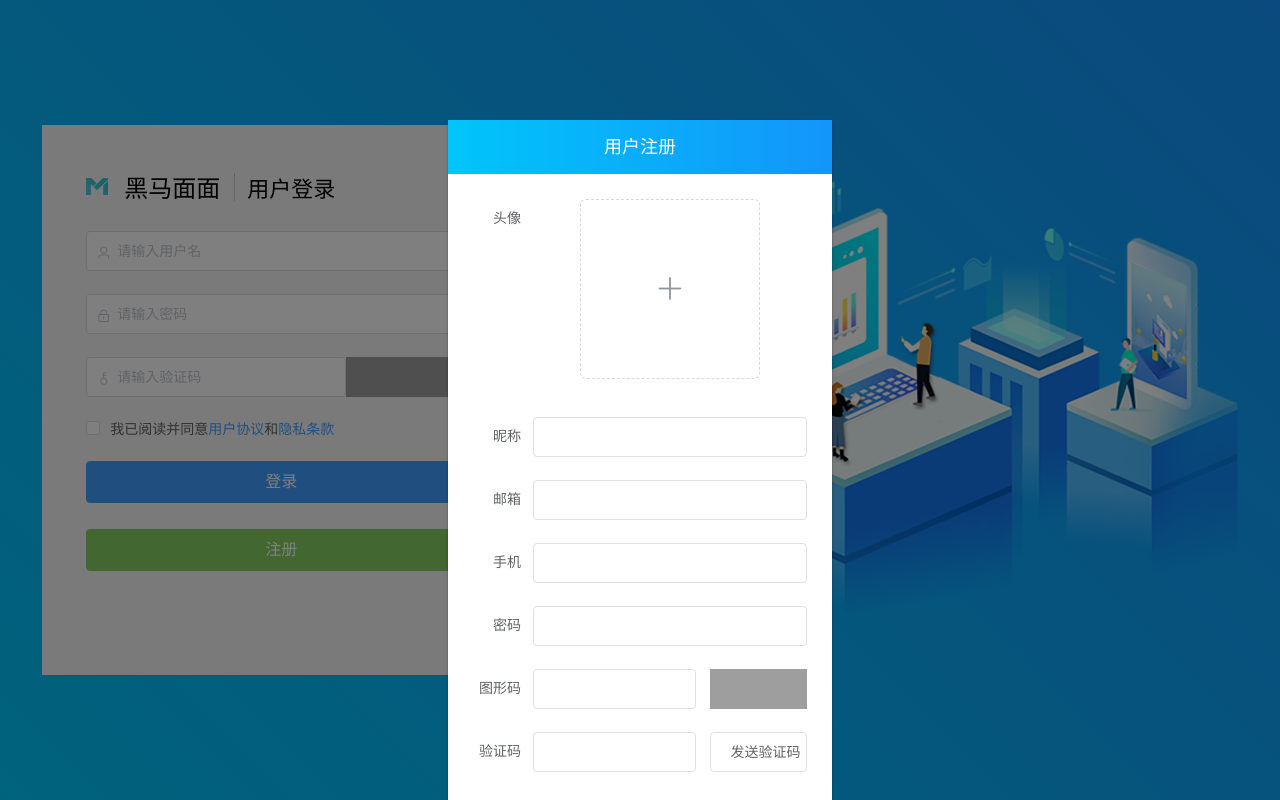
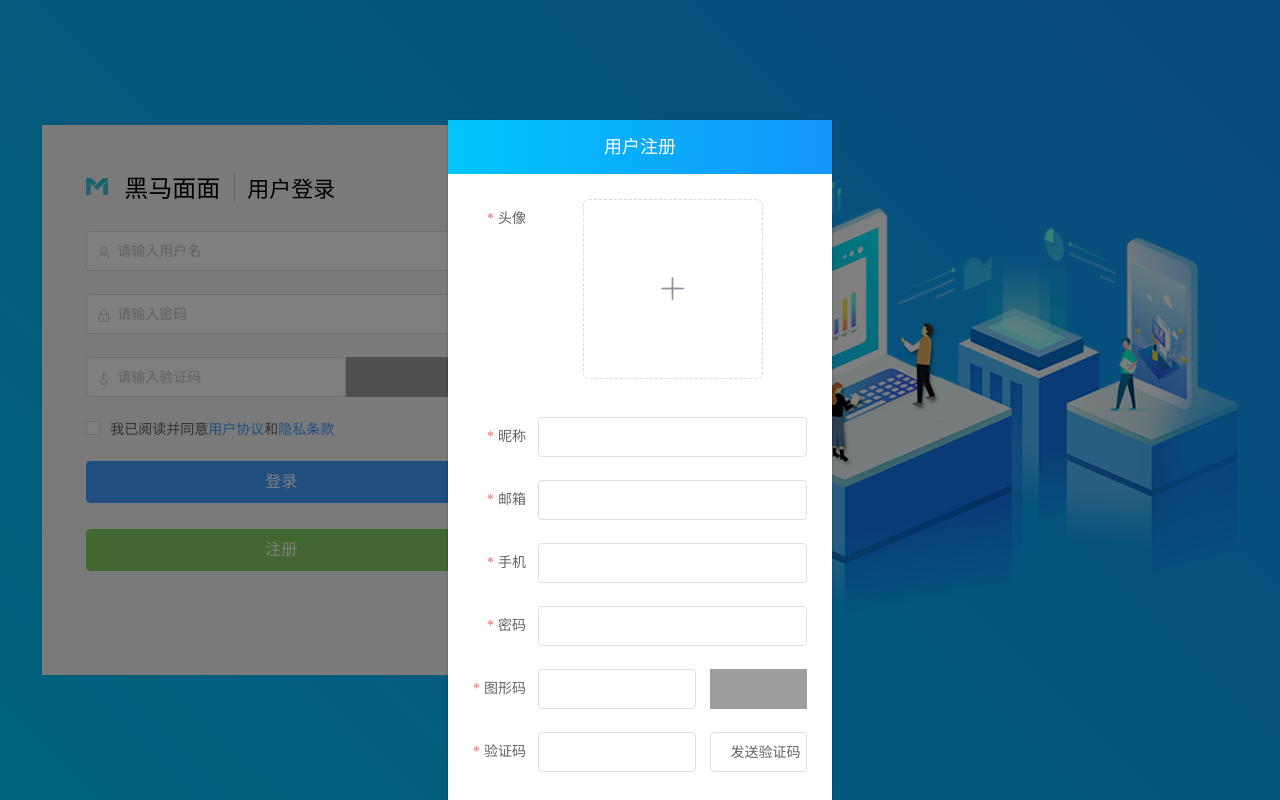
Before and after one commit to zzy101/heimamm, a Vue app: page /#/login in a window 1280 px wide. Both pictures are taken after a click on the button "注册". Built offline with nearby package versions, Linux system fonts and the light colour scheme.

Commit message:
注册界面 - 表单规则功能

```diff
--- a/src/views/login/login.vue
+++ b/src/views/login/login.vue
@@ -59,9 +59,9 @@
         center
         width="30%"
       >
-        <el-form :model="form">
+        <el-form :model="regForm" :rules="registerRules" ref="registerForm">
           <!-- 头像 -->
-          <el-form-item label="头像" :label-width="formLabelWidth">
+          <el-form-item  label="头像" :label-width="formLabelWidth" prop="icon">
             <el-upload
               class="avatar-uploader"
               action="http://127.0.0.1/heimamm/public/uploads"
@@ -74,26 +74,26 @@
             </el-upload>
           </el-form-item>
           <!-- 昵称 -->
-          <el-form-item label="昵称" :label-width="formLabelWidth">
-            <el-input v-model="form.name" autocomplete="off"></el-input>
+          <el-form-item label="昵称" :label-width="formLabelWidth" prop="name">
+            <el-input v-model="regForm.name" autocomplete="off"></el-input>
           </el-form-item>
           <!-- 邮箱 -->
-          <el-form-item label="邮箱" :label-width="formLabelWidth">
-            <el-input v-model="form.email" autocomplete="off"></el-input>
+          <el-form-item label="邮箱" :label-width="formLabelWidth" prop="email">
+            <el-input v-model="regForm.email" autocomplete="off"></el-input>
           </el-form-item>
           <!-- 手机 -->
-          <el-form-item label="手机" :label-width="formLabelWidth">
-            <el-input v-model="form.name" autocomplete="off"></el-input>
+          <el-form-item label="手机" :label-width="formLabelWidth" prop="phone">
+            <el-input v-model="regForm.phone" autocomplete="off"></el-input>
           </el-form-item>
           <!-- 密码 -->
-          <el-form-item label="密码" :label-width="formLabelWidth">
-            <el-input v-model="form.name" autocomplete="off"></el-input>
+          <el-form-item label="密码" :label-width="formLabelWidth" prop="password">
+            <el-input show-password v-model="regForm.password" autocomplete="off"></el-input>
           </el-form-item>
           <!-- 图形码 -->
           <el-row>
             <el-col :span="16">
-              <el-form-item label="图形码" :label-width="formLabelWidth">
-                <el-input v-model="form.name" autocomplete="off"></el-input>
+              <el-form-item label="图形码" :label-width="formLabelWidth" prop="handover">
+                <el-input v-model="regForm.handover" autocomplete="off"></el-input>
               </el-form-item>
             </el-col>
             <el-col :offset="1" :span="7">
@@ -103,12 +103,12 @@
           <!-- 验证码 -->
           <el-row>
             <el-col :span="16">
-              <el-form-item label="验证码" :label-width="formLabelWidth">
-                <el-input v-model="form.name" autocomplete="off"></el-input>
+              <el-form-item label="验证码" :label-width="formLabelWidth" prop="captcha">
+                <el-input v-model="regForm.captcha" autocomplete="off"></el-input>
               </el-form-item>
             </el-col>
             <el-col :offset="1" :span="7">
-              <el-button class="registerCpatcha">发送验证码</el-button>
+              <el-button @click="getRegCpatcha" class="registerCpatcha">发送验证码</el-button>
             </el-col>
           </el-row>
         </el-form>
@@ -145,18 +145,39 @@ export default {
         }
       }
     };
+    // 邮箱判断
+    let checkedEmail = (rule, value, callback) => {
+      if (value == "") {
+        return callback(new Error("邮箱不能为空"));
+      } else {
+        const reg = /\w+([-+.]\w+)*@\w+([-.]\w+)*\.\w+([-.]\w+)*/;
+        if (reg.test(value) == false) {
+          callback(new Error("邮箱格式错误"));
+        } else {
+          callback();
+        }
+      }
+    };
     return {
-      // 表单数据
+      // 登录表单数据
       form: {
         phone: "", //手机号
         password: "", //密码
         captcha: "", //验证码
-        checked: false, //复选框
-        name: ""
+        checked: false //复选框
+      },
+      // 注册表单数据
+      regForm: {
+        name: "", //昵称
+        email: "", //邮箱
+        phone: "", //手机号
+        password: "", //密码
+        handover: "", //图形码
+        captcha: "" //验证码
       },
       dialogFormVisible: false, //是否打开弹出框
-      formLabelWidth: "60px",
-      // 表单规则
+      formLabelWidth: "65px",
+      // 登录表单规则
       rules: {
         // 手机号
         phone: [{ required: true, validator: checkedPhone, trigger: "blur" }],
@@ -189,10 +210,67 @@ export default {
           }
         ]
       },
+      // 注册表单规则
+      registerRules: {
+        // 昵称
+        name: [
+          {
+            required: true,
+            message: "请输入密码",
+            trigger: "blur"
+          },
+          {
+            min: 2,
+            max: 6,
+            message: "长度在 2 到 6 个字符",
+            trigger: "change"
+          }
+        ],
+        // 邮箱
+        email: [{ required: true, validator: checkedEmail, trigger: "blur" }],
+        // 手机号
+        phone: [{ required: true, validator: checkedPhone, trigger: "blur" }],
+        // 密码
+        password: [
+          {
+            required: true,
+            message: "请输入密码",
+            trigger: "blur"
+          },
+          {
+            min: 6,
+            max: 16,
+            message: "长度在 6 到 16 个字符",
+            trigger: "change"
+          }
+        ],
+        // 图形码
+        handover: [
+          {
+            required: true,
+            message: "请输入图形码",
+            trigger: "blur"
+          },
+          {
+            min: 4,
+            max: 4,
+            message: "长度在 4 字符",
+            trigger: "change"
+          }
+        ],
+        // 验证码
+        captcha:[{
+          required:true
+        }],
+        // 头像
+        icon:[{
+          required:true
+        }]
+      },
       // 登录模块验证码接口
       captchaUrl: process.env.VUE_APP_baseUrl + "/captcha?type=login",
-      imageUrl: "" ,//头像路径
-      registerSendsms: `${process.env.VUE_APP_baseUrl}/captcha?type=sendsms`, //注册模块 图形码
+      imageUrl: "", //头像路径
+      registerSendsms: `${process.env.VUE_APP_baseUrl}/captcha?type=sendsms` //注册模块 图形码
     };
   },
   methods: {
@@ -232,11 +310,12 @@ export default {
     newCaptcha() {
       this.captchaUrl = this.captchaUrl + Date.now();
     },
-    // 头像功能
+    // 头像功能 - 上传成功
     handleAvatarSuccess(res, file) {
+      window.console.log(res)
       this.imageUrl = URL.createObjectURL(file.raw);
     },
-    // 头像功能
+    // 头像功能 - 上传规则
     beforeAvatarUpload(file) {
       const isJPG = file.type === "image/jpeg" || file.type === "image/png";
       const isLt2M = file.size / 1024 < 500;
@@ -250,9 +329,24 @@ export default {
       return isJPG && isLt2M;
     },
     // 点击注册页面图形码切换 因为浏览器缓存的原因 在后面加一个 时间戳 就可以了
-    handoverRegPic(){
-      window.console.log('1')
-      this.registerSendsms = `${process.env.VUE_APP_baseUrl}/captcha?type=sendsms&${Date.now()}`
+    handoverRegPic() {
+      window.console.log("1");
+      this.registerSendsms = `${
+        process.env.VUE_APP_baseUrl
+      }/captcha?type=sendsms&${Date.now()}`;
+    },
+    // 点击获取注册界面短信验证码
+    getRegCpatcha() {
+      // axios({
+      //   url:process.env.VUE_APP_baseUrl + '/sendsms',
+      //   method:'post',
+      //   data: {
+      //     code :
+      //   },
+      // }).then(res=>{
+      //   //成功回调
+      //   console.log(res)
+      // });
     }
   }
 };
```
